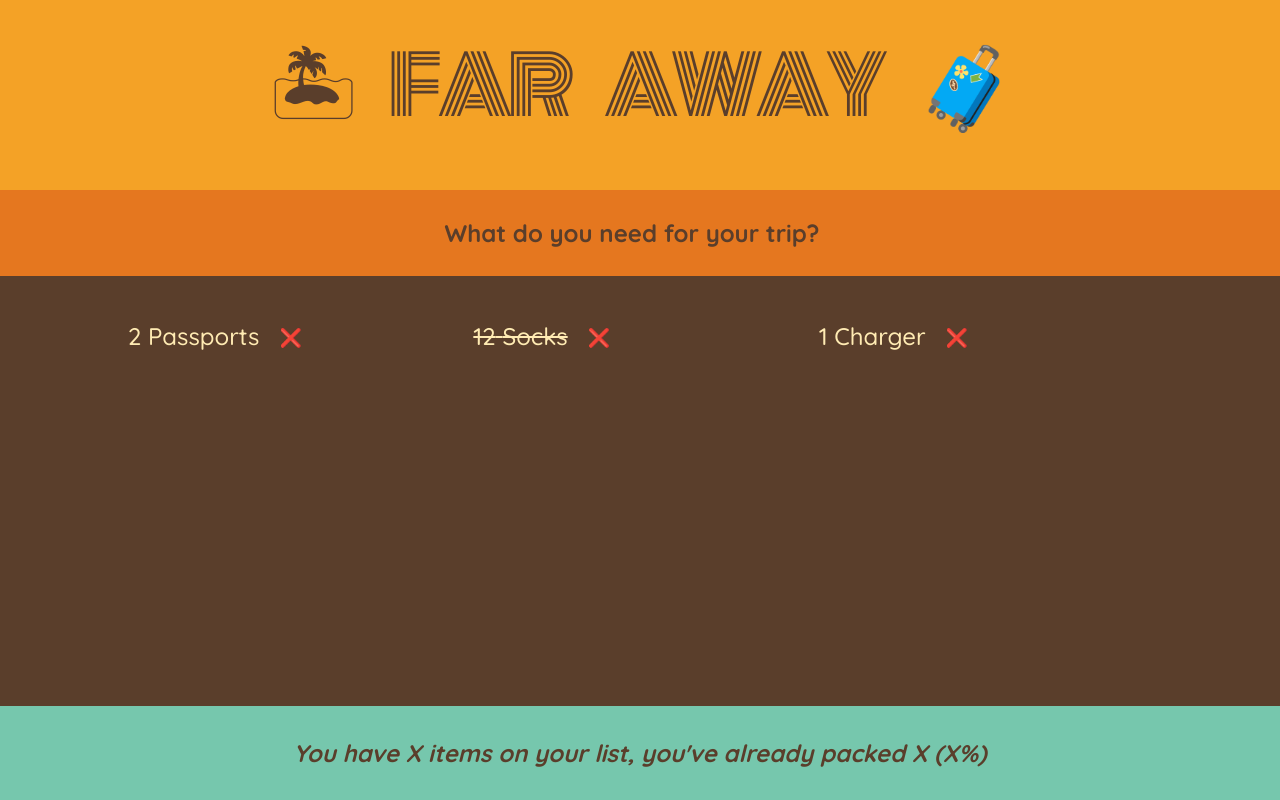
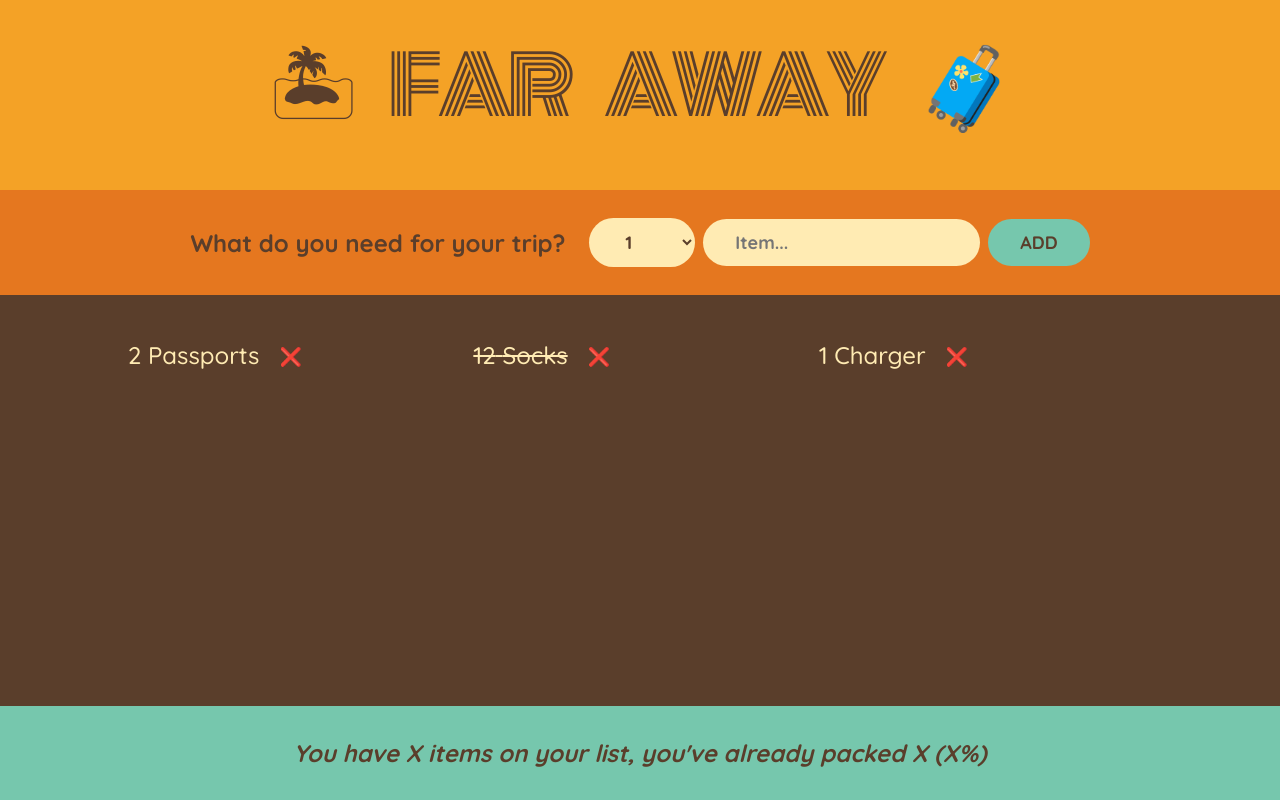
Before and after one commit to prime-mcgowan/packing-list, a React (Create React App) app: page / in a window 1280 px wide. Built offline with nearby package versions, Linux system fonts and the light colour scheme.

Commit message:
packing form written and working / used Array.form for the number of items option

```diff
--- a/src/App.js
+++ b/src/App.js
@@ -1,7 +1,7 @@
 const initialItems = [
   { id: 1, description: "Passports", quantity: 2, packed: false },
   { id: 2, description: "Socks", quantity: 12, packed: true },
-  { id: 2, description: "Charger", quantity: 1, packed: false },
+  { id: 3, description: "Charger", quantity: 1, packed: false },
 ];
 
 export default function App() {
@@ -21,9 +21,18 @@
 
 function Form() {
   return (
-    <div className="add-form">
+    <form className="add-form">
       <h3>What do you need for your trip?</h3>
-    </div>
+      <select>
+        {Array.from({ length: 20 }, (_, i) => i + 1).map((num) => (
+          <option value={num} key={num}>
+            {num}
+          </option>
+        ))}
+      </select>
+      <input type="text" placeholder="Item..." />
+      <button>Add</button>
+    </form>
   );
 }
 
@@ -32,7 +41,7 @@
     <div className="list">
       <ul>
         {initialItems.map((item) => (
-          <Item item={item} />
+          <Item item={item} key={item.id} />
         ))}
       </ul>
     </div>
```
